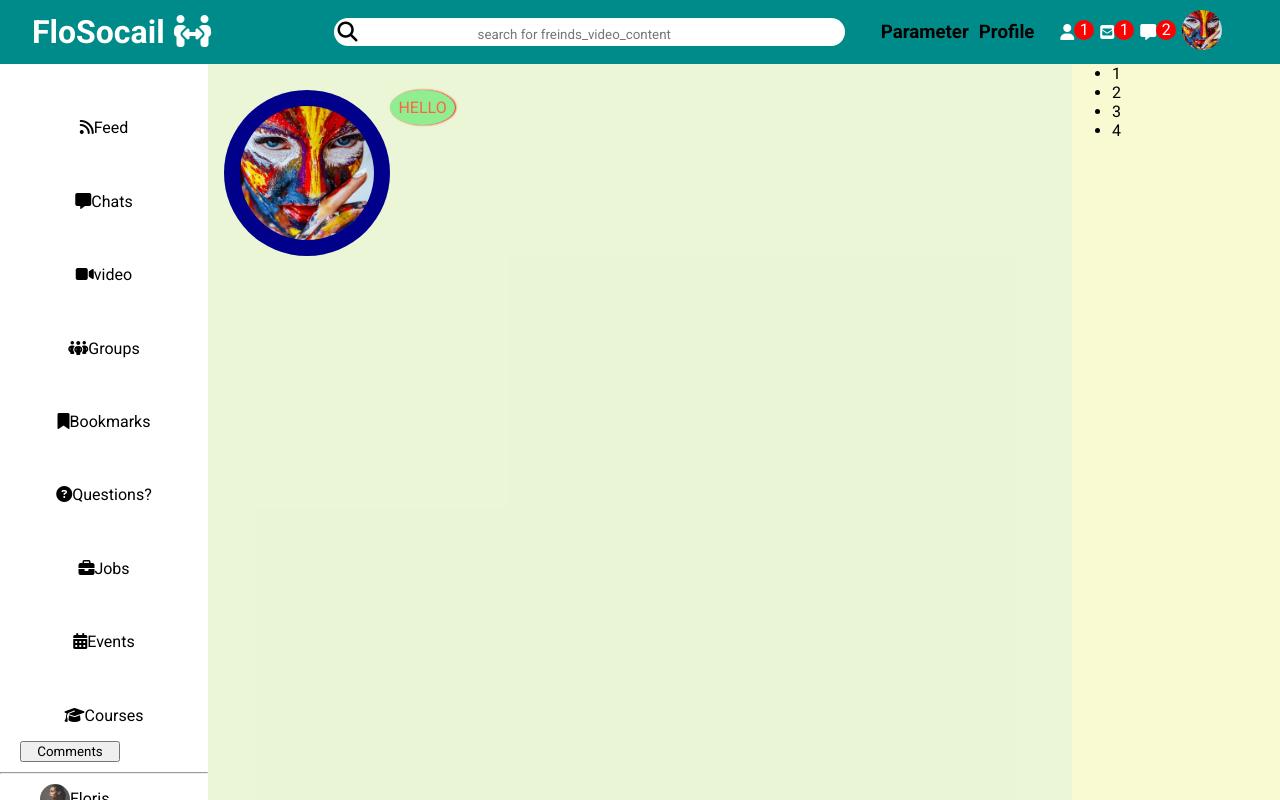
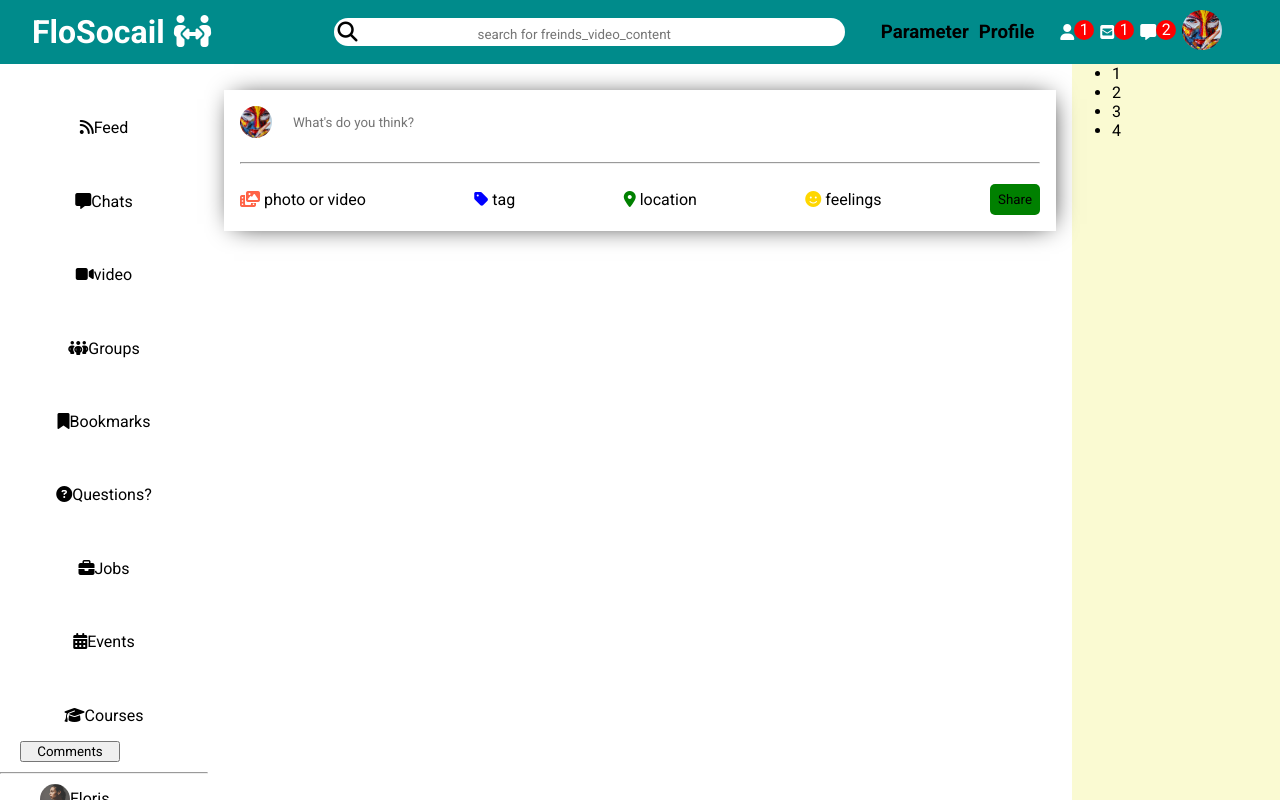
Before and after one commit to Flo37/FloSocial-App, a React (Create React App) app in the folder flosocial/: page / in a window 1280 px wide. Built offline with nearby package versions, Linux system fonts and the light colour scheme.

Commit message:
centerbar_share

```diff
--- a/flosocial/src/components/bars/centerBar/CenterBar.jsx
+++ b/flosocial/src/components/bars/centerBar/CenterBar.jsx
@@ -5,7 +5,15 @@ const CenterBar = () => {
         <div className='centerBar'>
             <div className="container">
             <img src="./Assets/profile.jpg" alt="" />
-            <span>hello</span>
+            <input placeholder="What's do you think?"/>
+            <hr />
+            <div className="icons">
+            <span className='media' ><i class="fa-solid fa-photo-film"></i> photo or video</span>
+            <span className='tag'><i class="fa-solid fa-tag"></i> tag</span>
+            <span className='location'><i class="fa-solid fa-location-dot"></i> location</span>
+            <span className='feelings'><i class="fa-solid fa-face-smile"></i> feelings</span>
+            <button  className='share'>Share</button>
+            </div>
             </div>
         </div>
     );
--- a/flosocial/src/components/bars/centerBar/_CenterBar.scss
+++ b/flosocial/src/components/bars/centerBar/_CenterBar.scss
@@ -1,27 +1,73 @@
 .centerBar{
     flex: 8;
-    background: rgba(217, 240, 217, 0.486);
+    background:white;
     padding: 1rem;
     .container{
-        // display: flex;
-        // flex-direction: column;
+        box-shadow: 2px 1px 25px -8px rgba(0,0,0,1);
+        -webkit-box-shadow: 2px 1px 25px -8px rgba(0,0,0,1);
+        -moz-box-shadow: 2px 1px 25px -8px rgba(0,0,0,1);
+        padding: 1rem;
         margin-top: 10px;
         img{
-          width: 20%;
-          background: darkblue;
-          padding: 1rem;
+          width: 32px;
+          height: 32px;
           border-radius: 100%;
-          object-fit: cover;
-          position: relative;
+            position: relative;
+
         }
-        span{
+        input{
             position: absolute;
-            color: tomato;
-            text-transform: uppercase;
-            border-radius: 100%;
-            background: lightgreen;
+            margin: 0 5px;
+            border: none;
+            width: 50%;
+            height: 30px;
+            // text-align: center;
+            border-radius: 20px;
+            outline: none;
+            padding: 1rem;
+        }
+        hr{
+            margin: 20px 0;
+        }
+        .icons{
+            display: flex;
+            justify-content: space-between;
+            align-items: center;
+
+        }
+        .media{
+            i{
+              color: tomato;
+            }
+            cursor: pointer;
+        }
+        .tag{
+            i{
+              color: blue;
+            }
+            cursor: pointer;
+        }
+        .location{
+            i{
+              color:green;
+            }
+            cursor: pointer;
+        }
+        .feelings{
+            i{
+              color:gold;
+            }
+            cursor: pointer;
+        }
+        button{
+
+              background: green;
+            border: none;
+            border-radius: 5px;
             padding: 0.5rem;
-            box-shadow: 1px 0 2px red;
+            cursor: pointer;
         }
+
+
     }
 }
```
